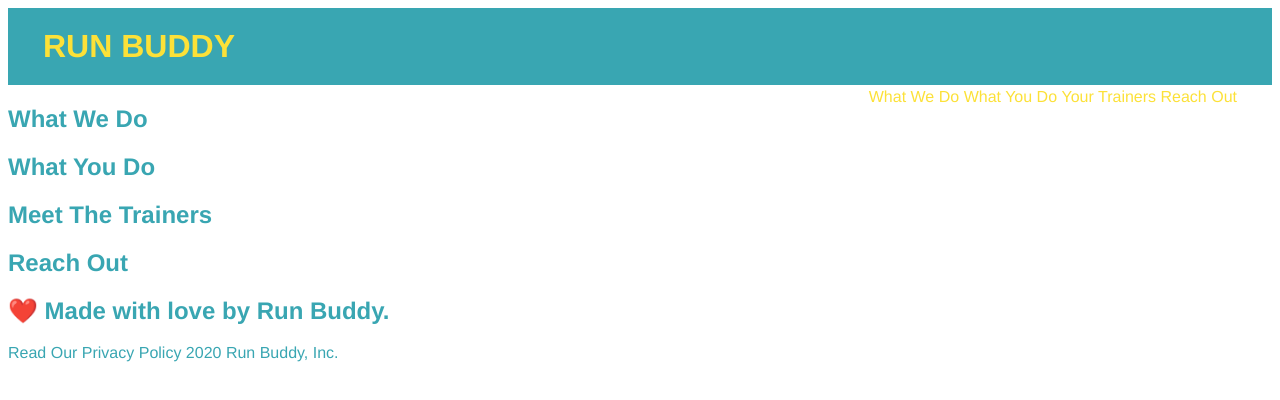
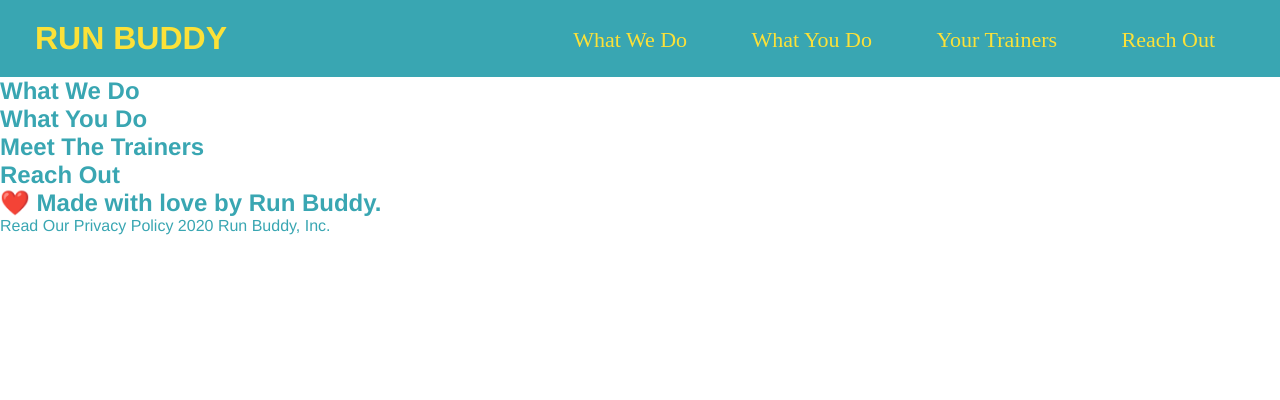
Before and after one commit to MichaelDevries1/run-buddy, a plain HTML site: page index.html in a window 1280 px wide. Drawn offline with Linux system fonts and the light colour scheme.

Commit message:
removed all margins and padding for the entire page. Added list and reference styling within the nav element

```diff
--- a/assets/css/style.css
+++ b/assets/css/style.css
@@ -1,3 +1,8 @@
+* {
+    margin: 0;
+    padding: 0;
+}
+
 /* body styles */
 body {
     color: #39a6b2;
@@ -15,6 +20,7 @@ header h1 {
     font: bold 36px;
     color: #fce138;
     margin: 0;
+    display: inline;
 }
 
 /* headers reference element style */
@@ -23,11 +29,19 @@ header a {
     color: #fce138;
 }
 
+/* headers nav styles */
 header nav {
     float: right;
     margin: 7px 0;
 }
 
+/* headers navs list styles */
 header nav ul li {
     display: inline;
 }
+
+/* headers navs lists reference elements styles */
+header nav ul li a {
+    margin: 0 30px;
+    font: 22px lighter;
+}
```
